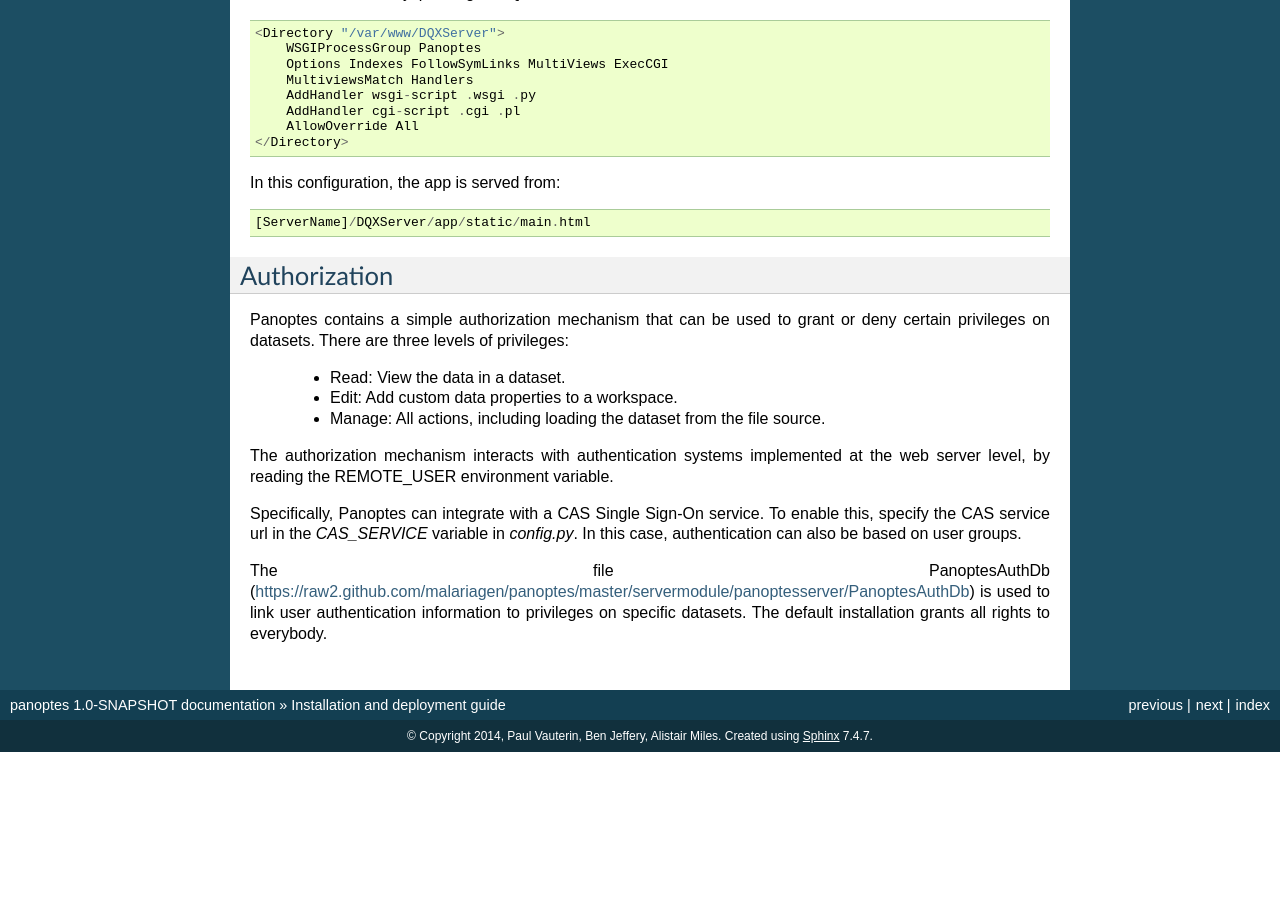
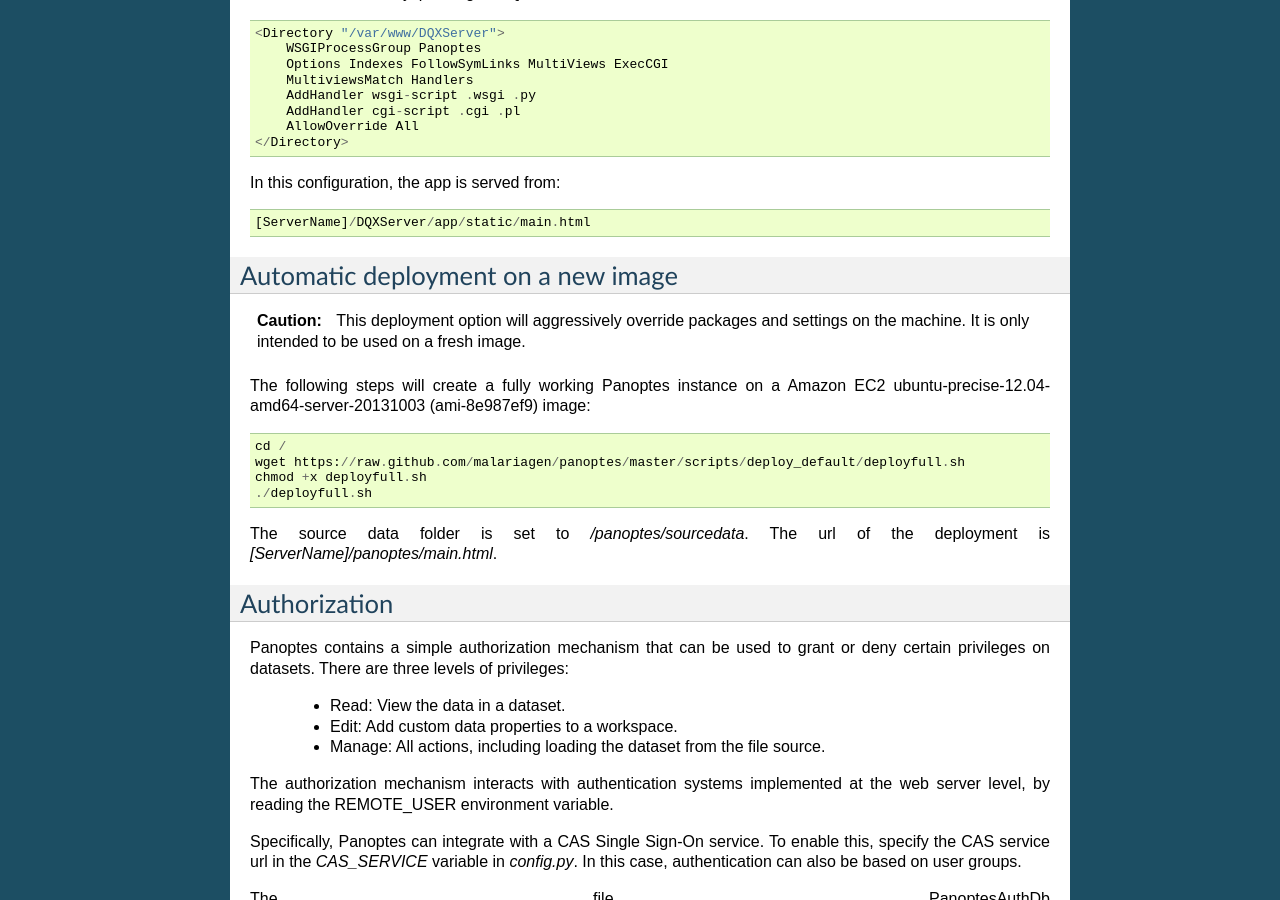
Before and after one commit to cggh/panoptes, a Sphinx documentation site: the page built from documentation/deployment.rst, in a window 1280 px wide and 900 px high, scrolled down 2053 px. Built offline with Sphinx 7.4.7, drawn with Linux system fonts in a browser that asks for light colours; before the commit the page ends 2805 px from its top, so only the background shows below that; some of the changed text lies outside the part shown.

Commit message:
Documentation

```diff
--- a/documentation/deployment.rst
+++ b/documentation/deployment.rst
@@ -117,6 +117,21 @@ In this configuration, the app is served from::
 
   [ServerName]/DQXServer/app/static/main.html
 
+Automatic deployment on a new image
+-----------------------------------
+
+.. caution::
+  This deployment option will aggressively override packages and settings on the machine. It is only intended to be used on a fresh image.
+
+The following steps will create a fully working Panoptes instance on a Amazon EC2 ubuntu-precise-12.04-amd64-server-20131003 (ami-8e987ef9) image::
+
+  cd /
+  wget https://raw.github.com/malariagen/panoptes/master/scripts/deploy_default/deployfull.sh
+  chmod +x deployfull.sh
+  ./deployfull.sh
+
+The source data folder is set to `/panoptes/sourcedata`. The url of the deployment is `[ServerName]/panoptes/main.html`.
+
 Authorization
 -------------
 Panoptes contains a simple authorization mechanism that can be used to grant or deny certain privileges on datasets.
```
Also changed, not shown: 2 other files.
